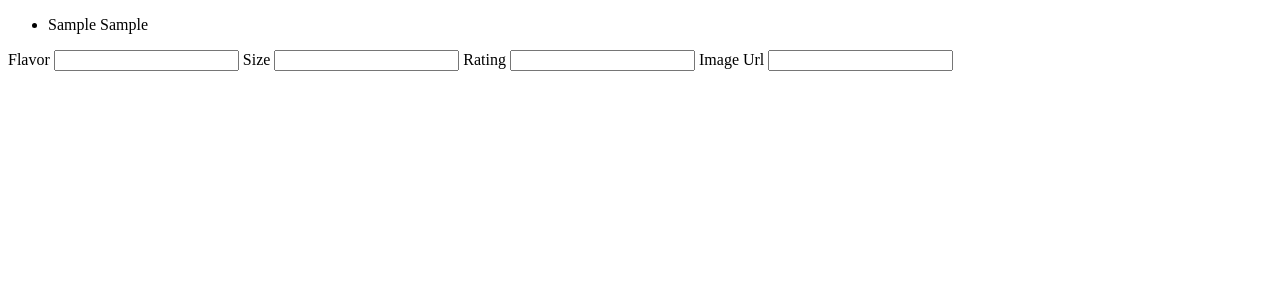
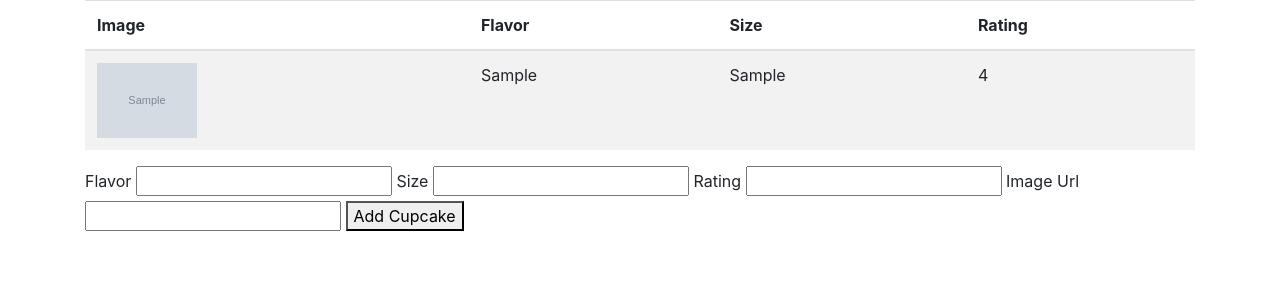
Before and after one commit to lpagac/flask-cupcakes, a Flask app: page / in a window 1280 px wide. Shown: the top 300 px of the page. Run offline with Flask 2, Linux system fonts and the light colour scheme; tables that the repository leaves empty hold one stand-in row (values such as "Sample post"); grey boxes marked "Sample" are stand-in pictures; some libraries are stand-ins or nearby versions.

Commit message:
further study design WIP

```diff
--- a/app.py
+++ b/app.py
@@ -51,7 +51,7 @@ def create_cupcake():
         flavor=request.json["flavor"],
         size=request.json["size"],
         rating=request.json["rating"],
-        image=request.json["image"],
+        image=request.json["image"] or None,
     )
 
     db.session.add(cupcake)
@@ -94,7 +94,7 @@ def delete_cupcake(cupcake_id):
     db.session.commit()
 
     return jsonify(message="Deleted")
-################################### End of API Routes ###########################
+########################### End of API Routes ###########################
 
 
 @app.route('/')
--- a/static/app.js
+++ b/static/app.js
@@ -5,12 +5,44 @@ let $newCupcakeForm = $('#add-cupcake');
 
 
 async function listCupcakes() {
+  $cupcakesList.empty();
   let response = await axios.get('/api/cupcakes');
-  console.log(response.data);
+
+
   for (let cupcake of response.data.cupcakes) {
-    console.log(cupcake);
-    $cupcakesList.append(`<li>${cupcake.flavor} ${cupcake["size"]}</li>`);
+    let $tableRow = $('<tr>');
+    $tableRow
+      .append(`<td id="img"><img width="100" src="${cupcake.image}"></td>`);
+    $tableRow
+      .append(`<td>${cupcake.flavor}</td>`);
+    $tableRow
+      .append(`<td>${cupcake.size}</td>`);
+    $tableRow
+      .append(`<td>${cupcake.rating}</td>`);
+    $cupcakesList.append($tableRow);
   }
 }
 
+async function addCupcake() {
+  let cupcakeData = {
+    flavor: $('#flavor').val(),
+    size: $('#size').val(),
+    rating: $('#rating').val(),
+    image: $('#imgUrl').val(),
+  };
+
+  await axios.post('/api/cupcakes', cupcakeData);
+
+  $newCupcakeForm.trigger('reset');
+}
+
+async function handleAddCupcakeSubmit(e) {
+  e.preventDefault();
+
+  await addCupcake();
+  await listCupcakes();
+}
+
+
+$newCupcakeForm.on("submit", handleAddCupcakeSubmit);
 listCupcakes();
--- a/templates/base.html
+++ b/templates/base.html
@@ -7,6 +7,8 @@
   <link rel="stylesheet" href="https://use.fontawesome.com/releases/v5.3.1/css/all.css">
   <!--jQuery-->
   <script src="http://code.jquery.com/jquery-3.5.1.js"></script>
+  <!-- BOOTSTRAP -->
+<link rel="stylesheet" href="https://unpkg.com/bootstrap/dist/css/bootstrap.css">
   <!--Axios-->
   <script src="https://unpkg.com/axios/dist/axios.js"></script>
 </head>
@@ -14,11 +16,11 @@
   <title>{% block title %} {% endblock %}</title>
 </head>
 <body>
+  <div class="container">
+    {% block content %}
 
-  {% block content %}
-
-  {% endblock %}
-
+    {% endblock %}
+  </div>
   <!-- Core JS file for app -->
   <script src="/static/app.js"></script>
 
--- a/templates/cupcake-list.html
+++ b/templates/cupcake-list.html
@@ -4,19 +4,35 @@
 
 {% block content %}
 
-<ul id="cupcakes-list">
+<table class="table table-hover table-striped">
+  <thead>
+    <tr>
+      <th scope="col">Image</th>
+      <th scope="col">Flavor</th>
+      <th scope="col">Size</th>
+      <th scope="col">Rating</th>
+    </tr>
+    <!-- added by JS -->
+  </thead>
+  <tbody id="cupcakes-list">
 
-</ul>
+  </tbody>
+</table>
 
 <form id="add-cupcake" action="#">
   <label for="flavor">Flavor</label>
-  <input required type="text">
+  <input id="flavor" required type="text">
+
   <label for="size">Size</label>
-  <input required type="text">
+  <input id="size" required type="text">
+
   <label for="rating">Rating</label>
-  <input required type="number">
+  <input id="rating" required type="number">
+
   <label for="image">Image Url</label>
-  <input required type="url">
+  <input id="imgUrl" type="url">
+
+  <button>Add Cupcake</button>
 </form>
 
 {% endblock %}
--- a/tests.py
+++ b/tests.py
@@ -121,7 +121,6 @@ class CupcakeViewsTestCase(TestCase):
             self.assertEqual(resp.status_code, 200)
 
             data = resp.json
-            print('**********', data)
             self.assertEqual({
                 "cupcake": {
                     "flavor": "TestPatchedFlavor",
@@ -144,3 +143,7 @@ class CupcakeViewsTestCase(TestCase):
             data = resp.json
             self.assertEqual(data, {"message": "Deleted"})
             self.assertNotIn(id, Cupcake.query.all())
+
+            # test for 404
+            resp = client.delete("/api/cupcakes/k")
+            self.assertEqual(resp.status_code, 404)
```
